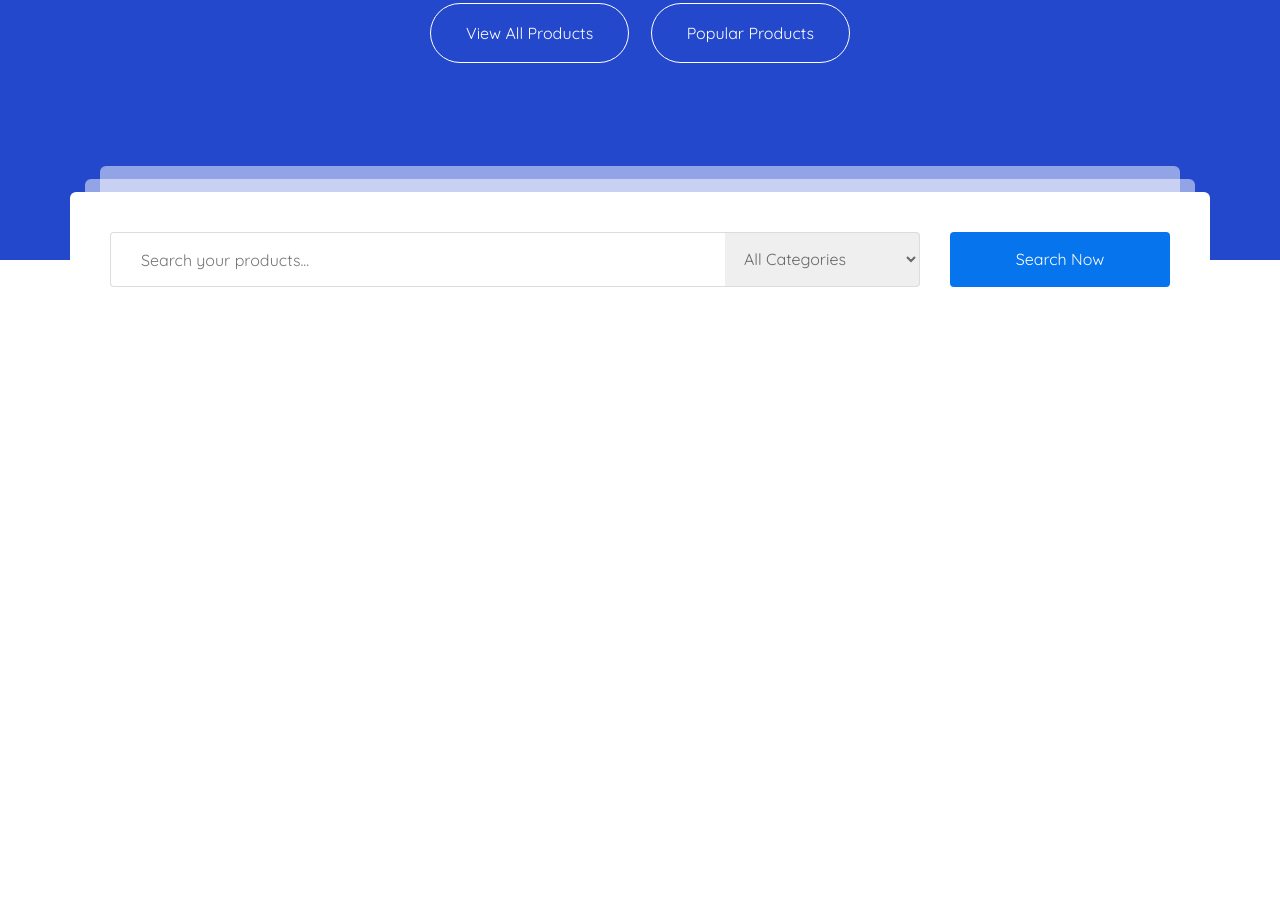
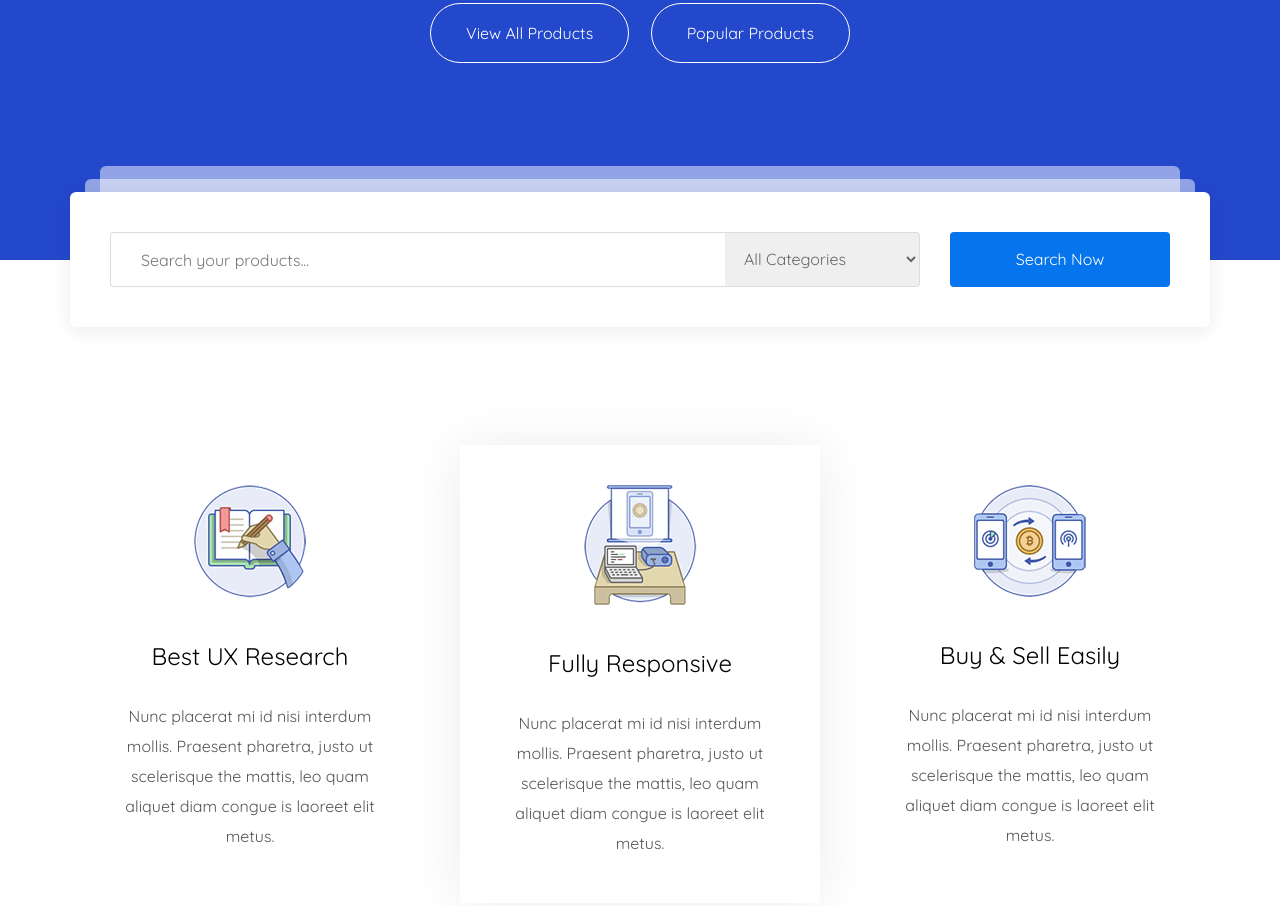
Before and after one commit to afalkon/MartPlace, a website: page app/index.html in a window 1280 px wide. Shown: the part 645-1551 px from the top of the page. Before the commit the page ends 972 px from the top, so only its background shows below. Drawn offline with nearby package versions, Linux system fonts and the light colour scheme; files that its build step writes are made by us from their sources.

Commit message:
Benefits Section is added

```diff
--- a/app/index.html
+++ b/app/index.html
@@ -45,7 +45,10 @@
                         </ul>
                     </nav>
                     <div class="header__bottom-form">
-                    <form action=""><input type="text" placeholder="Search product here..."><button type="submit"><img src="images/icons/magnifier.png" alt=""></button></form>
+                        <form action="">
+                            <input type="text" placeholder="Search product here...">
+                            <button type="submit"><img src="images/icons/magnifier.png" alt=""></button>
+                        </form>
                     </div>
                 </div>
             </div>
@@ -76,6 +79,27 @@
             </div>
         </div>
     </section>
+    <section class="benefits">
+        <div class="container">
+            <div class="benefits__inner">
+                <div class="benefits__item">
+                    <div class="benefits__item-img"><img src="images/benefits/itemImg1.gif" alt=""></div>
+                    <div class="benefits__item-title">Best UX Research</div>
+                    <div class="benefits__item-text">Nunc placerat mi id nisi interdum mollis. Praesent pharetra, justo ut scelerisque the mattis, leo quam aliquet diam congue is laoreet elit metus.</div>
+                </div>
+                <div class="benefits__item-central">
+                    <div class="benefits__item-img"><img src="images/benefits/itemImg2.gif" alt=""></div>
+                    <div class="benefits__item-title">Fully Responsive</div>
+                    <div class="benefits__item-text">Nunc placerat mi id nisi interdum mollis. Praesent pharetra, justo ut scelerisque the mattis, leo quam aliquet diam congue is laoreet elit metus.</div>
+                </div>
+                <div class="benefits__item">
+                    <div class="benefits__item-img"><img src="images/benefits/itemImg3.gif" alt=""></div>
+                    <div class="benefits__item-title">Buy & Sell Easily</div>
+                    <div class="benefits__item-text">Nunc placerat mi id nisi interdum mollis. Praesent pharetra, justo ut scelerisque the mattis, leo quam aliquet diam congue is laoreet elit metus.</div>
+                </div>
+            </div>
+        </div>
+    </section>
     <script src="https://ajax.googleapis.com/ajax/libs/jquery/3.5.1/jquery.min.js"></script>
     <script src="js/libs.min.js"></script>
     <script src="js/main.min.js"></script>
--- a/app/scss/style.scss
+++ b/app/scss/style.scss
@@ -165,6 +165,7 @@
             width: 100%;
             height: 135px;
             background-color: #fff;
+            box-shadow: 0px 4px 20px 0px rgba(0, 0, 0, 0.08);
             border-radius: 6px;
             position: absolute;
             bottom: -67px;
@@ -248,14 +249,37 @@
 }
 
 
-.Rectangle_238_copy {
-  border-radius: 6px;
-  background-color: rgb(255, 255, 255);
-  opacity: 0.502;
-  position: absolute;
-  left: 405px;
-  top: 823px;
-  width: 1110px;
-  height: 135px;
-  z-index: 728;
+.benefits__inner {
+    margin-top: 185px;
+    display: flex;
+    justify-content: space-between;
+    margin-bottom: 120px;
+    text-align: center;
 }
+
+.benefits__item {
+    max-width: 360px;
+    width: 100%;
+    padding: 40px 35px 45px;
+
+    &-central {
+        max-width: 360px;
+        width: 100%;
+        padding: 40px 35px 45px;
+        box-shadow: 0px 2px 50px 0px rgba(0, 0, 0, 0.08);
+    }
+
+    &-img {
+        margin-bottom: 40px;
+    }
+    &-title {
+        font-size: 24px;
+        line-height: 30px;
+        margin-bottom: 30px;
+        font-weight: 400;
+    }
+    &-text {
+        color: #555555;
+        line-height: 30px;
+    }
+}
```
Also changed, not shown: app/images/benefits/itemImg1.gif (added), app/images/benefits/itemImg2.gif (added), app/images/benefits/itemImg3.gif (added).
